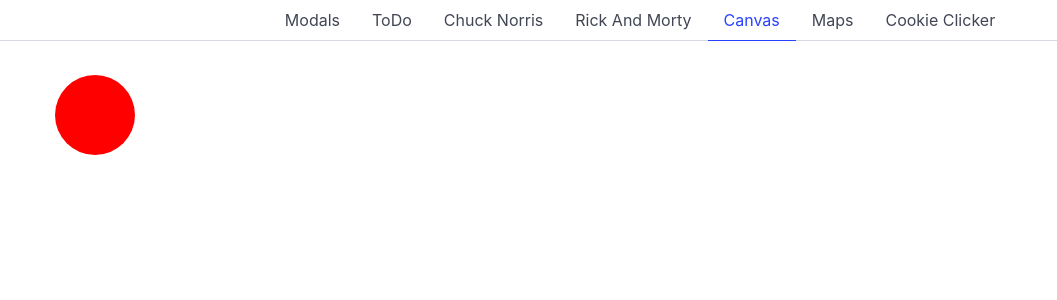
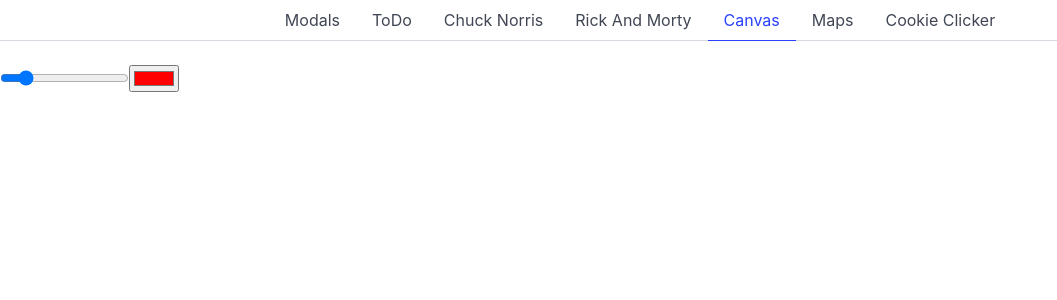
Before and after one commit to Leatpt/kta23learnvue, a Vue app: page /canvas in a window 1280 px wide. Shown: the top 300 px of the page, without its empty margins (0-1057 px from the left). Built offline with nearby package versions, Linux system fonts and the light colour scheme; the HTML template or start-up script is replaced by a standard one.

Commit message:
Make paint with canvas and vue

```diff
--- a/src/components/CanvasBall.vue
+++ b/src/components/CanvasBall.vue
@@ -1,17 +1,32 @@
 <script setup>
-import { onMounted, ref } from 'vue';
+import { nextTick, onMounted, onUpdated, ref, watch } from 'vue';
 
-let {ctx} = defineProps(['ctx']);
+let {ctx, x, y, draw, radius, color} = defineProps(['ctx', 'x', 'y', 'draw', 'radius', 'color']);
 
 onMounted(() => {
-    setTimeout(() => {
-        console.log(ctx);
+    // nextTick(() => {
+    //     ctx.beginPath();
+    //     ctx.arc(x, y, 40, 0, 2 * Math.PI);
+    //     ctx.fillStyle = 'red';
+    //     ctx.fill();
+    // });
+});
+
+onUpdated(() => {
+    if(draw){
         ctx.beginPath();
-        ctx.arc(95, 50, 40, 0, 2 * Math.PI);
-        ctx.fillStyle = 'red';
+        ctx.arc(x, y, radius, 0, 2 * Math.PI);
+        ctx.fillStyle = color;
         ctx.fill();
-    },0);
+    }
 });
+
+// watch(() => x, (x, oldX)=>{
+//     ctx.clearRect(oldX-60,y-60,100,100);
+// });
+// watch(() => y, (y, oldY)=>{
+//     ctx.clearRect(x-60,oldY-60,100,100);
+// });
 </script>
 <template>
 </template>
--- a/src/components/CanvasElement.vue
+++ b/src/components/CanvasElement.vue
@@ -1,17 +1,20 @@
 <script setup>
-import { onMounted, ref, getCurrentInstance, useSlots } from 'vue';
+import { onMounted, ref } from 'vue';
+
+defineEmits(['mousemove', 'click']);
 
 let mycanvas = ref(null);
-const slots = useSlots()
+
 let ctx = ref(null);
 onMounted(() => {
     ctx.value = mycanvas.value.getContext('2d');
-    // slots.default()[0].props.ctx = ctx;
-    // console.log(slots.default());
-
 });
 </script>
 <template>
-    <canvas ref="mycanvas" width="1280" height="960"></canvas>
+    <canvas
+        @mousemove="$emit('mousemove', $event)"
+        @mousedown="$emit('mousedown', event)"
+        @mouseup="$emit('mouseup', event)"
+        ref="mycanvas" width="1280" height="960"></canvas>
     <slot :ctx="ctx"></slot>
 </template>
--- a/src/pages/CanvasExample.vue
+++ b/src/pages/CanvasExample.vue
@@ -1,12 +1,27 @@
 <script setup>
+import { ref } from 'vue';
 import CanvasBall from '../components/CanvasBall.vue';
 import CanvasElement from '../components/CanvasElement.vue';
+
+let ball = ref({x: 100, y: 100});
+let radius = ref(40);
+let color = ref('#FF0000');
+let draw = ref(false);
+
+function mousemove(event){
+    console.log(event);
+    ball.value.x = event.x;
+    ball.value.y = event.y-event.target.offsetTop;
+}
 
 
 </script>
 <template>
-    <CanvasElement v-slot="{ctx}">
-
-        <CanvasBall :ctx="ctx"></CanvasBall>
-    </CanvasElement>
+    <input type="range" min="10" max="200" v-model="radius">
+    <input type="color" v-model="color">
+    <div>
+        <CanvasElement @mousemove="mousemove" @mousedown="draw=true" @mouseup="draw=false" v-slot="{ctx}">
+            <CanvasBall :ctx="ctx" :x="ball.x" :y="ball.y" :draw="draw" :radius="radius" :color="color"></CanvasBall>
+        </CanvasElement>
+    </div>
 </template>
```
